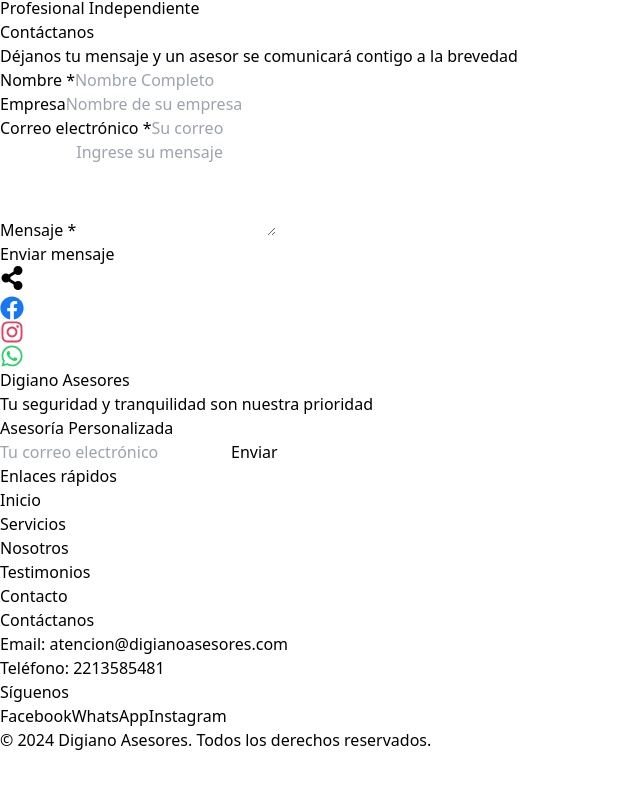
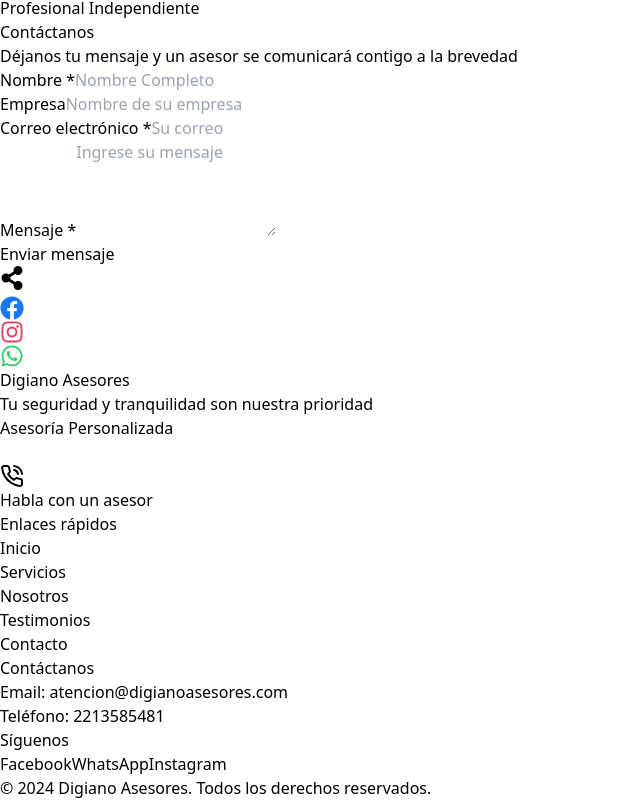
Before and after one commit to Angakess/digiano-asesoria, a React (Vite) app: page / in a window 1280 px wide. Shown: the part 4206-5006 px from the top of the page, without its empty margins (0-640 px from the left). Before the commit the page ends 4958 px from the top, so only its background shows below. Built offline with nearby package versions, Linux system fonts and the light colour scheme.

Commit message:
Agrego mensaje de status al envio de mensajes

```diff
--- a/src/components/Contact.jsx
+++ b/src/components/Contact.jsx
@@ -7,8 +7,8 @@ export default function Contact() {
     email: "",
     message: "",
   });
-
-  //3798fcf9-ac16-467c-bce2-fda624b800b4
+  const [loading, setLoading] = useState(false);
+  const [response, setResponse] = useState({ type: "", msg: "" });
 
   function handleOnChange(key, value) {
     setInfo({
@@ -19,28 +19,40 @@ export default function Contact() {
   async function handleOnSubmit(e) {
     e.preventDefault();
 
+    setLoading(true);
+
     try {
-      const res = await fetch("http://localhost:3000/send-mail",{
-      /* const res = await fetch(
-        "https://digiano-asesores-backend-285770e645e0.herokuapp.com/send-mail", */
-        //{
-          method: "POST",
-          headers: { "Content-Type": "application/json" },
-          body: JSON.stringify(info),
-        }
-      );
+      const res = await fetch("http://localhost:3000/send-mail", {
+        method: "POST",
+        headers: { "Content-Type": "application/json" },
+        body: JSON.stringify(info),
+      });
 
       if (!res.ok) {
         // Manejo de errores si el servidor responde con un código no exitoso
-        console.error(`Error: ${res.status}`);
+        setResponse({
+          type: "error",
+          msg: "Error al enviar el mensaje, vuelva a intentarlo más tarde",
+        });
         return;
       }
 
       // Parsear el JSON solo si la respuesta es exitosa
       const result = await res.json();
-      console.log(result);
+      setResponse({ type: "success", msg: result.message });
+      setInfo({
+        name: "",
+        subject: "",
+        email: "",
+        message: "",
+      });
     } catch (error) {
-      console.error("Error al enviar la solicitud:", error);
+      setResponse({
+        type: "error",
+        msg: "Error al enviar el mensaje, vuelva a intentarlo más tarde",
+      });
+    } finally {
+      setLoading(false);
     }
   }
 
@@ -139,13 +151,43 @@ export default function Contact() {
             </div>
             <button
               type="submit"
-              className="w-full bg-gradient-to-r from-[rgb(19,120,119)] to-teal-600 text-white font-semibold py-3 px-6 rounded-lg hover:opacity-90 transform hover:-translate-y-0.5 transition-all duration-200 focus:ring-2 focus:ring-offset-2 focus:ring-[rgb(19,120,119)] disabled:opacity-50 disabled:cursor-not-allowed disabled:transform-none"
+              className="w-full bg-gradient-to-r from-[rgb(19,120,119)] to-teal-600 text-white font-semibold py-3 px-6 rounded-lg hover:opacity-90 transform hover:-translate-y-0.5 transition-all duration-200 focus:ring-2 focus:ring-offset-2 focus:ring-[rgb(19,120,119)] disabled:opacity-50 disabled:cursor-not-allowed disabled:transform-none flex items-center justify-center"
               disabled={
-                info.name == "" || info.email == "" || info.message == ""
+                info.name === "" ||
+                info.email === "" ||
+                info.message === "" ||
+                loading
               }
             >
-              Enviar mensaje
+              {loading ? (
+                <svg
+                  className="animate-spin h-5 w-5 text-white mr-3"
+                  xmlns="http://www.w3.org/2000/svg"
+                  fill="none"
+                  viewBox="0 0 24 24"
+                  stroke="currentColor"
+                >
+                  <path
+                    strokeLinecap="round"
+                    strokeLinejoin="round"
+                    strokeWidth="2"
+                    d="M4 12a8 8 0 118 8 8 8 0 01-8-8zm0 0v.01M4 12h16"
+                  />
+                </svg>
+              ) : null}
+              {loading ? "Enviando..." : "Enviar mensaje"}
             </button>
+            {response.msg && (
+              <div
+                className={`mt-4 text-center text-sm font-medium ${
+                  response.type === "success"
+                    ? "text-green-500"
+                    : "text-red-500"
+                }`}
+              >
+                {response.msg}
+              </div>
+            )}
           </form>
         </div>
       </div>
--- a/src/components/Footer.jsx
+++ b/src/components/Footer.jsx
@@ -26,22 +26,32 @@ export default function Footer() {
               <h4 className="text-lg font-semibold mb-6 inline-block relative after:content-[''] after:absolute after:w-full after:h-[2px] after:bottom-[-4px] after:left-0 after:bg-gradient-to-r after:from-[rgb(19,120,119)] after:to-transparent">
                 Asesoría Personalizada
               </h4>
-              <form className="relative">
-                <input
-                  type="email"
-                  placeholder="Tu correo electrónico"
-                  className="w-full px-4 py-2 rounded-lg bg-gray-700 text-white placeholder-gray-400 border border-gray-600 focus:border-[rgb(19,120,119)] focus:ring-2 focus:ring-[rgb(19,120,119)] focus:ring-opacity-20 transition-all duration-200"
-                  required=""
-                  onChange={(e) => handleOnChange(e.target.value)}
-                  value={email}
-                />
-                <button
-                  type="submit"
-                  className="mt-2 w-full bg-[rgb(19,120,119)] hover:bg-[rgb(19,120,119)]/90 text-white font-semibold py-2 px-4 rounded-lg transition-all duration-200 disabled:opacity-50"
+              <br/>
+              <a
+                href="https://api.whatsapp.com/send/?phone=2213585481&amp;text=Hola%21+Quiero+hacer+una+cotizacion&amp;type=phone_number&amp;app_absent=0"
+                target="_blank"
+                rel="noopener noreferrer"
+                className="group relative inline-flex items-center justify-center gap-2 bg-transparent hover:bg-white/10 text-white font-semibold py-4 px-8 rounded-lg border-2 border-white transition-all duration-300 w-full sm:w-auto"
+              >
+                <svg
+                  xmlns="http://www.w3.org/2000/svg"
+                  width="24"
+                  height="24"
+                  viewBox="0 0 24 24"
+                  fill="none"
+                  stroke="currentColor"
+                  strokeWidth="2"
+                  strokeLinecap="round"
+                  strokeLinejoin="round"
+                  className="lucide lucide-phone-call w-5 h-5 transition-transform group-hover:rotate-12 duration-300"
                 >
-                  Enviar
-                </button>
-              </form>
+                  <path d="M22 16.92v3a2 2 0 0 1-2.18 2 19.79 19.79 0 0 1-8.63-3.07 19.5 19.5 0 0 1-6-6 19.79 19.79 0 0 1-3.07-8.67A2 2 0 0 1 4.11 2h3a2 2 0 0 1 2 1.72 12.84 12.84 0 0 0 .7 2.81 2 2 0 0 1-.45 2.11L8.09 9.91a16 16 0 0 0 6 6l1.27-1.27a2 2 0 0 1 2.11-.45 12.84 12.84 0 0 0 2.81.7A2 2 0 0 1 22 16.92z"></path>
+                  <path d="M14.05 2a9 9 0 0 1 8 7.94"></path>
+                  <path d="M14.05 6A5 5 0 0 1 18 10"></path>
+                </svg>
+                <span>Habla con un asesor</span>
+                <div className="absolute inset-0 rounded-lg bg-white opacity-0 group-hover:opacity-10 scale-105 transition-all duration-300"></div>
+              </a>
             </div>
           </div>
           <div>
```
Also changed, not shown: 1 other file (tests, documents, lock files or other folders).
